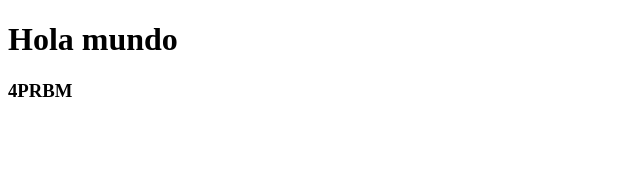
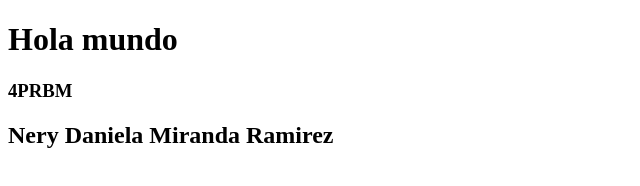
Before and after one commit to Dann-Miranda/Github, a plain HTML site: page index.html in a window 1280 px wide. Shown: the whole page, without its empty margins (0-640 px from the left). Drawn offline with Linux system fonts and the light colour scheme.

Commit message:
actualizado

```diff
--- a/index.html
+++ b/index.html
@@ -9,5 +9,6 @@
 <body>
     <h1>Hola mundo</h1>
     <h3>4PRBM</h3>
+    <h2>Nery Daniela Miranda Ramirez</h2>
 </body>
 </html>
```
